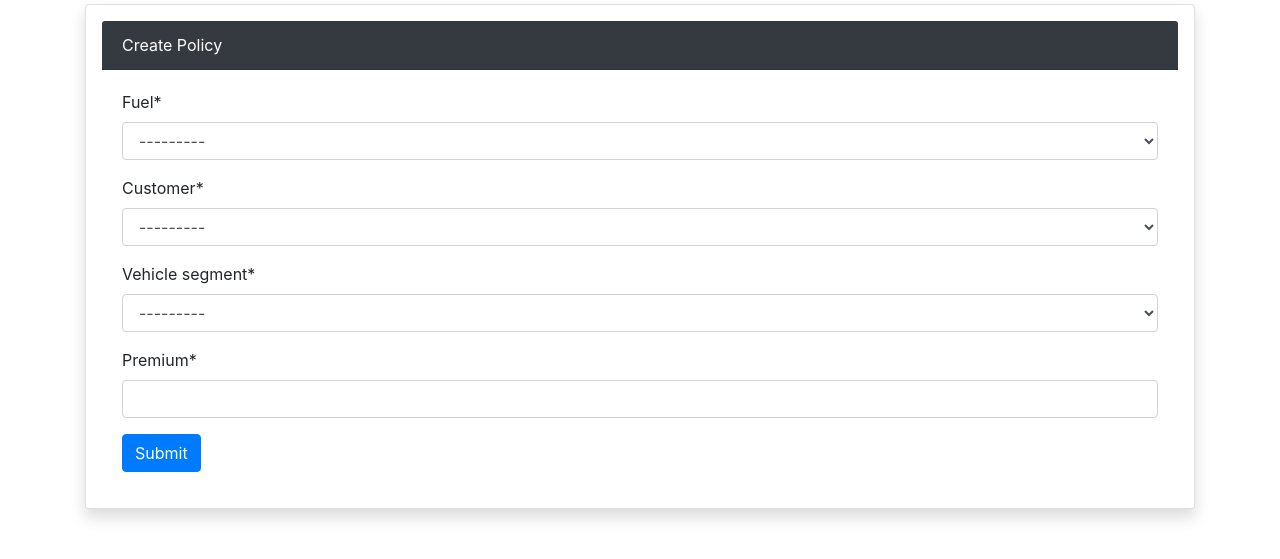
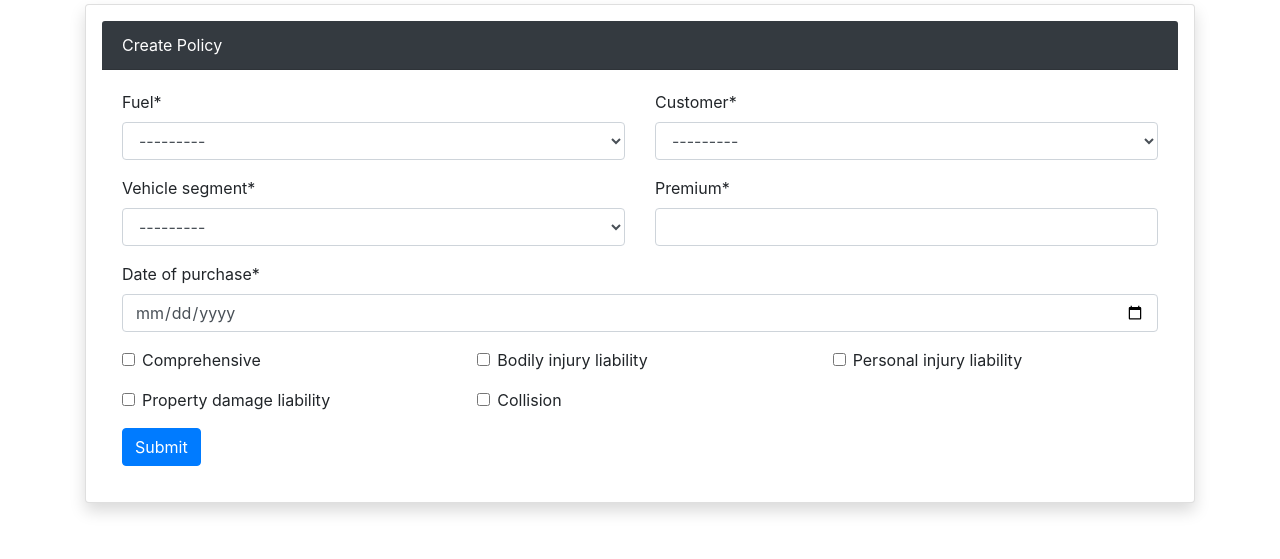
Before and after one commit to namank03/insurance, a Django app: page /create-policy/ in a window 1280 px wide. Shown: the part 56-615 px from the top of the page. Run offline with Django 3.2, Linux system fonts and the light colour scheme; a user stored in the database is signed in; data comes from the database, SQL or seed files in the repository; both versions use the stored data as it was after the commit; some libraries are stand-ins or nearby versions.

Commit message:
updated policy model

```diff
--- a/insurance/base/forms.py
+++ b/insurance/base/forms.py
@@ -1,6 +1,10 @@
 from django import forms
 
 from .models import Customer, Policy
+
+
+class DateInput(forms.DateInput):
+    input_type = 'date'
 
 
 class PolicyForm(forms.ModelForm):
@@ -11,6 +15,7 @@ class PolicyForm(forms.ModelForm):
 
         model = Policy
         fields = "__all__"
+        widgets = {'date_of_purchase': DateInput()}
 
 
 class CustomerForm(forms.ModelForm):
--- a/insurance/base/models.py
+++ b/insurance/base/models.py
@@ -72,6 +72,12 @@ class Policy(BaseModel):
     premium = models.IntegerField(
         validators=[MinValueValidator(0), MaxValueValidator(100000)]
     )
+    date_of_purchase = models.DateField(auto_now=False, auto_now_add=False)
+    bodily_injury_liability = models.BooleanField(default=False)
+    personal_injury_liability = models.BooleanField(default=False)
+    property_damage_liability = models.BooleanField(default=False)
+    collision = models.BooleanField(default=False)
+    comprehensive = models.BooleanField(default=False)
 
     class Meta:
         """Meta definition for ClassRoom."""
--- a/insurance/templates/policy/policy_form.html
+++ b/insurance/templates/policy/policy_form.html
@@ -11,7 +11,39 @@
   <div class="card-body">
     <form class="form-horizontal" method="post">
       {% csrf_token %}
-      {{ form|crispy }}
+      <div class="row">
+        <div class="col-6">
+          {{ form.fuel|as_crispy_field }}
+        </div>
+        <div class="col-6">
+          {{ form.customer|as_crispy_field }}
+        </div>
+        <div class="col-6">
+          {{ form.vehicle_segment|as_crispy_field }}
+        </div>
+        <div class="col-6">
+          {{ form.premium|as_crispy_field }}
+        </div>
+        <div class="col-12">
+          {{ form.date_of_purchase|as_crispy_field }}
+        </div>
+        <div class="col-4">
+          {{ form.comprehensive|as_crispy_field }}
+        </div>
+        <div class="col-4">
+          {{ form.bodily_injury_liability|as_crispy_field }}
+        </div>
+        <div class="col-4">
+          {{ form.personal_injury_liability|as_crispy_field }}
+        </div>
+        <div class="col-4">
+          {{ form.property_damage_liability|as_crispy_field }}
+        </div>
+        <div class="col-4">
+          {{ form.collision|as_crispy_field }}
+        </div>
+
+      </div>
       <div class="control-group">
         <div class="controls">
           <button type="submit" class="btn btn-primary">Submit</button>
```
Also changed, not shown: insurance.db, insurance/base/migrations/0001_initial.py, insurance/base/migrations/0002_auto_20211030_1314.py (deleted), insurance/base/migrations/0002_auto_20211031_0816.py (added), insurance/base/migrations/0003_auto_20211030_1316.py (deleted), insurance/base/migrations/0004_auto_20211030_1317.py (deleted), insurance/base/migrations/0005_auto_20211030_1318.py (deleted).
